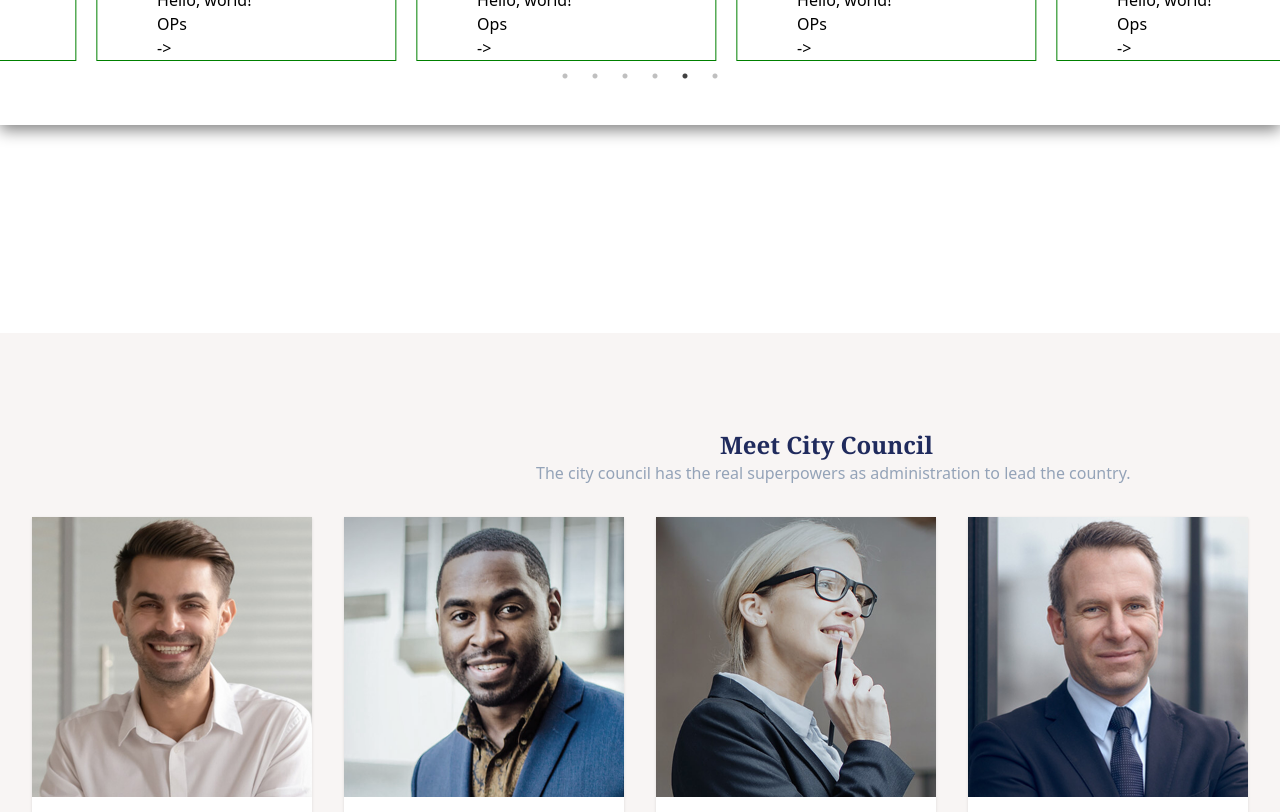
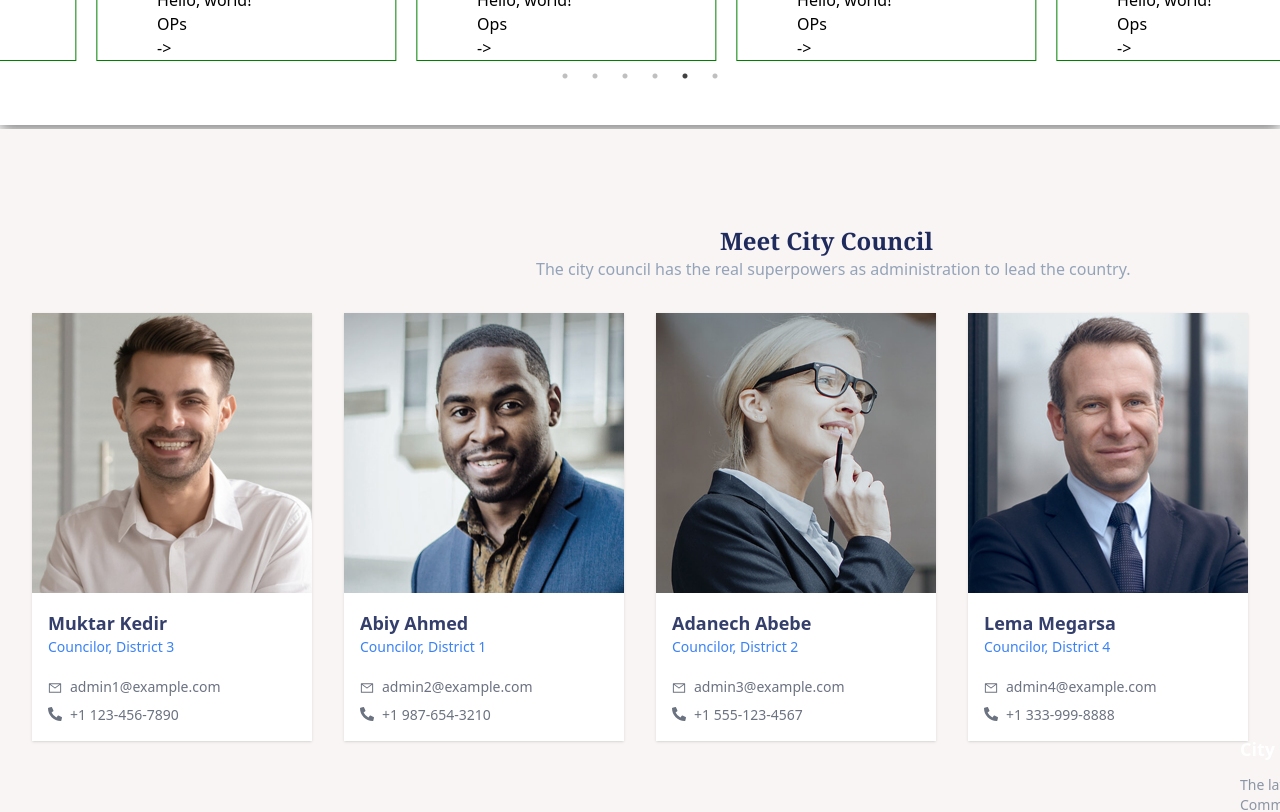
Before and after one commit to fufex3934/frontend, a React (Vite) app: page / in a window 1280 px wide. Shown: the part 5280-6092 px from the top of the page. Built offline with nearby package versions, Linux system fonts and the light colour scheme.

Commit message:
Might Be

```diff
--- a/src/components/body/CityCouncil.jsx
+++ b/src/components/body/CityCouncil.jsx
@@ -15,7 +15,7 @@ const CityCouncil = () => {
   };
 
   return (
-    <div className='bg-[#f8f5f4] h-[110vh] w-screen mt-52'>
+    <div className='bg-[#f8f5f4] h-[110vh] w-screen mt-1'>
       <p className='text-[#202b5d] ml-[90vh] text-2xl font-extrabold font-serif whitespace-nowrap pt-24'>
         Meet City Council
       </p>
```
